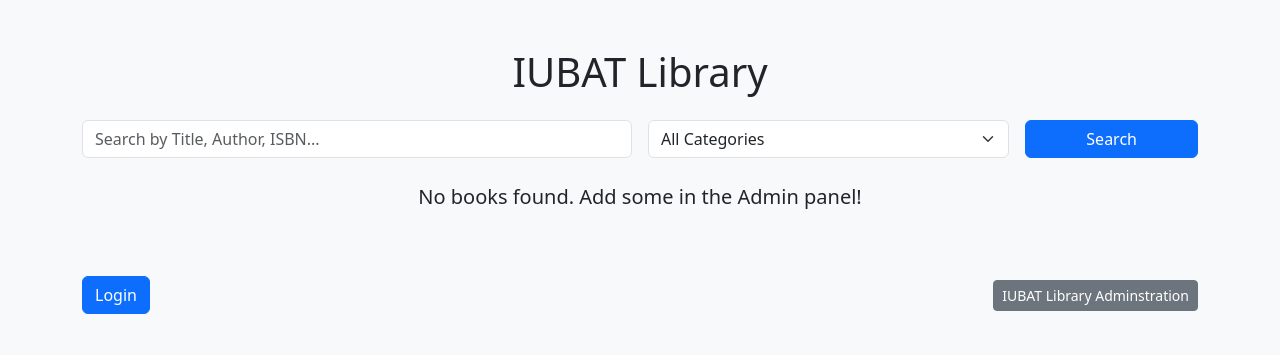
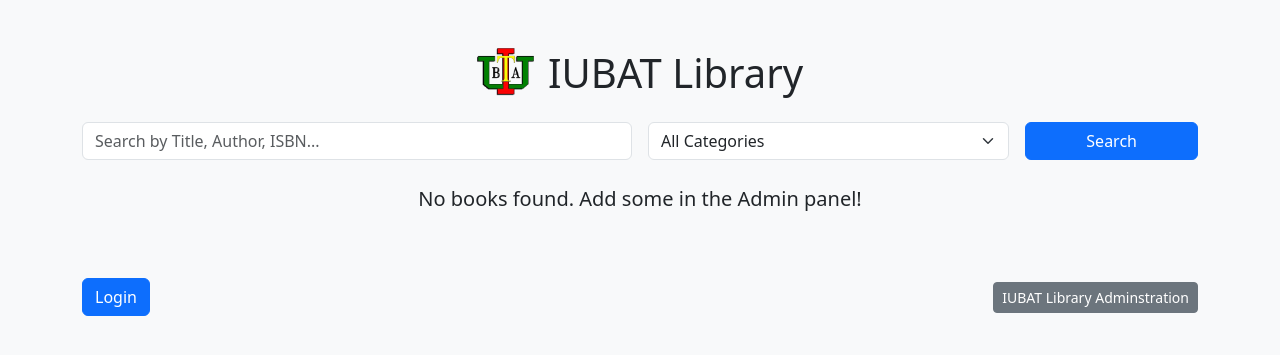
Before and after one commit to Shamsun-Nahar-Nitu/iubat-library-management, a Django app: page / in a window 1280 px wide. Shown: the top 355 px of the page. Run offline with Django 5.2, Linux system fonts and the light colour scheme; data that the repository does not hold is empty.

Commit message:
panel view

```diff
--- a/templates/books/home.html
+++ b/templates/books/home.html
@@ -8,7 +8,12 @@
 </head>
 <body class="bg-light">
     <div class="container mt-5">
-        <h1 class="text-center mb-4">IUBAT Library</h1>
+        <div class="text-center mb-4">
+            <img src="/static/images/iubat-logo.png" alt="IUBAT Logo"
+                style="height:50px; vertical-align:middle; margin-right:10px;">
+            <h1 class="d-inline align-middle">IUBAT Library</h1>
+        </div>
+
 
         <!-- Messages (Success/Error from borrow request) -->
         {% if messages %}
@@ -24,7 +29,7 @@
 
         <!-- Welcome message & role-based links -->
         {% if request.user.is_authenticated %}
-            <div class="mb-4 p-3 bg-white rounded shadow-sm">
+            <div class="mb-4 p-3 rounded shadow-sm" style="background-color:#3a635d; color:white;">
                 Logged in as <strong>{{ request.user.get_role_display }}</strong>.
 
                 {% if request.user.role == 'student' or request.user.role == 'faculty' %}
```
Also changed, not shown: static/images/Iubat-logo.png (added).
